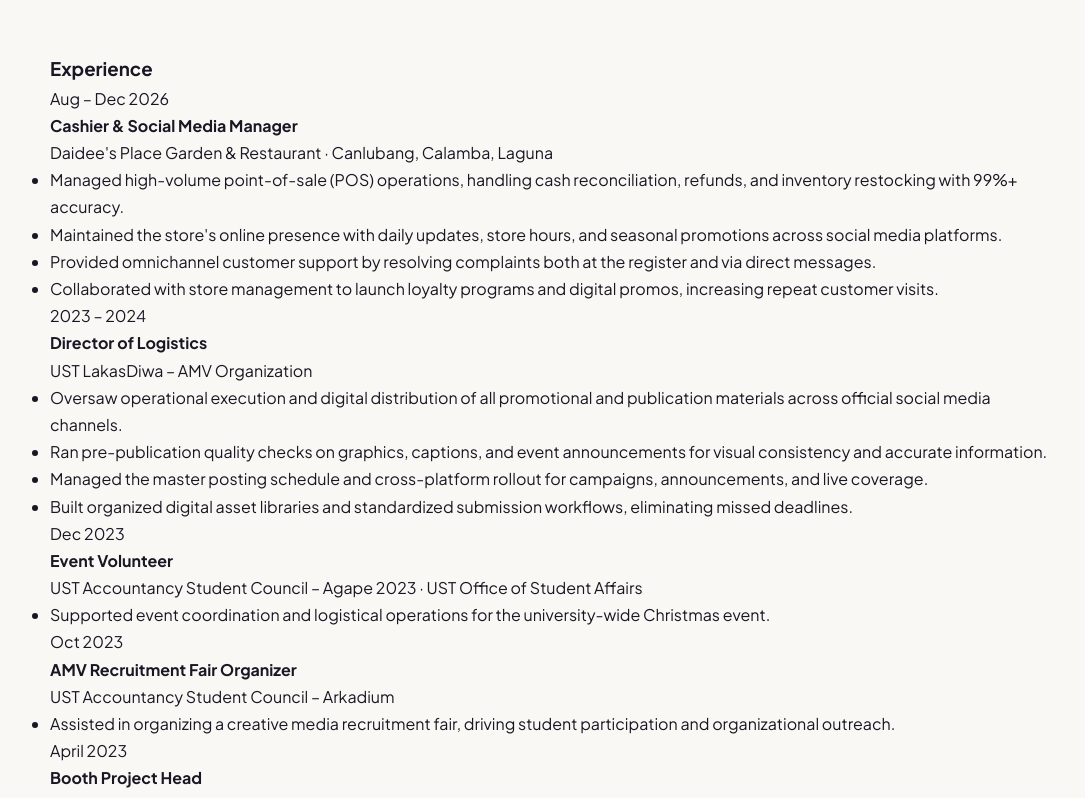
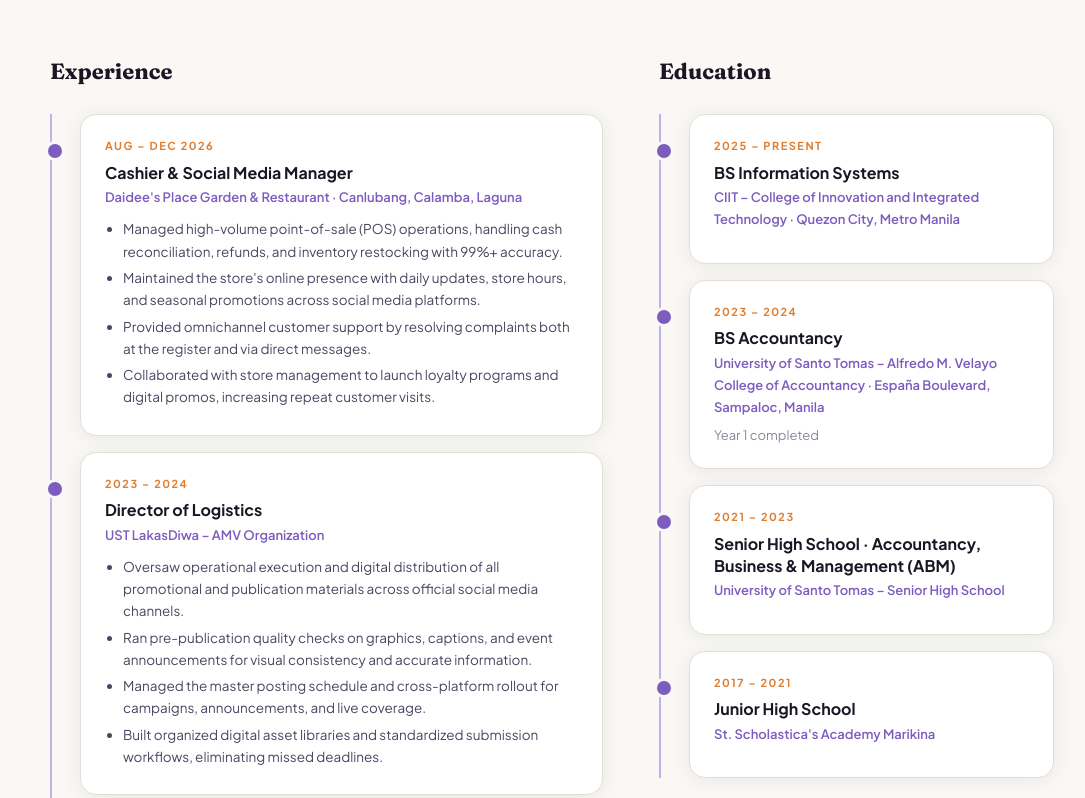
Before and after one commit to iocosmosensei/My-Portfolio, a plain HTML site: page index.html in a window 1280 px wide. Shown: the part 2467-3265 px from the top of the page, without its empty margins (88-1173 px from the left). Drawn offline with Linux system fonts and the light colour scheme.

Commit message:
Enhance styles for data tag and experience section
Added styles for data tag and experience grid.

```diff
--- a/style.css
+++ b/style.css
@@ -380,6 +380,7 @@ nav {
 
 .tag.tech { background: var(--cyan-light); color: #1a7068; border-color: #a8ddd8; }
 .tag.creative { background: var(--pink-light); color: #b04060; border-color: #f0baca; }
+.tag.data { background: var(--gold-light); color: #b0601a; border-color: #f5d5af; }
 .tag.soft { background: var(--lavender-light); color: var(--lavender); border-color: var(--lavender-mid); }
 
 
@@ -845,7 +846,7 @@ footer a { color: var(--lavender-mid); text-decoration: none; }
   .hero-ctas { justify-content: center; }
 
   .section-wrap { padding: 60px 24px; }
-  .about-grid, .contact-grid, .resume-section { grid-template-columns: 1fr; gap: 32px; }
+  .about-grid, .contact-grid, .resume-section, .exp-grid { grid-template-columns: 1fr; gap: 32px; }
   .github-hero { padding: 36px 24px; }
   footer { padding: 36px 24px; flex-direction: column; text-align: center; }
 }
@@ -926,3 +927,73 @@ a.video-thumb {
   text-decoration: none;
   cursor: pointer;
 }
+
+/* Nav: nine links need a bit more room on mid-size screens */
+@media (max-width: 1180px) and (min-width: 861px) {
+  nav { padding: 14px 24px; }
+  .nav-links { gap: 18px; }
+  .nav-links a { font-size: 13px; }
+}
+
+/* Experience & education timeline */
+.exp-grid {
+  display: grid;
+  grid-template-columns: 1.4fr 1fr;
+  gap: 56px;
+  align-items: start;
+}
+
+.exp-col-title {
+  font-family: 'Fraunces', serif;
+  font-size: 22px;
+  font-weight: 700;
+  margin-bottom: 24px;
+  color: var(--text);
+}
+
+.timeline {
+  position: relative;
+  padding-left: 28px;
+  border-left: 2px solid var(--lavender-mid);
+}
+
+.tl-item {
+  position: relative;
+  background: white;
+  border: 1px solid var(--border);
+  border-radius: 16px;
+  padding: 22px 24px;
+  margin-bottom: 16px;
+  box-shadow: var(--shadow);
+  transition: all 0.2s;
+}
+
+.tl-item:last-child { margin-bottom: 0; }
+.tl-item:hover { border-color: var(--lavender-mid); transform: translateY(-3px); }
+
+.tl-item::before {
+  content: '';
+  position: absolute;
+  left: -36px;
+  top: 26px;
+  width: 14px;
+  height: 14px;
+  border-radius: 50%;
+  background: var(--lavender);
+  border: 3px solid var(--bg);
+}
+
+.tl-date {
+  font-size: 11px;
+  font-weight: 700;
+  letter-spacing: 1.5px;
+  text-transform: uppercase;
+  color: var(--gold);
+  margin-bottom: 6px;
+}
+
+.tl-item h4 { font-weight: 700; font-size: 16px; line-height: 1.4; color: var(--text); }
+.tl-org { font-size: 13px; font-weight: 600; color: var(--lavender); margin: 2px 0 10px; }
+.tl-item ul { padding-left: 18px; }
+.tl-item li { font-size: 13.5px; color: var(--text2); line-height: 1.65; margin-bottom: 4px; }
+.tl-note { font-size: 13px; color: var(--muted); margin-top: -4px; }
```
